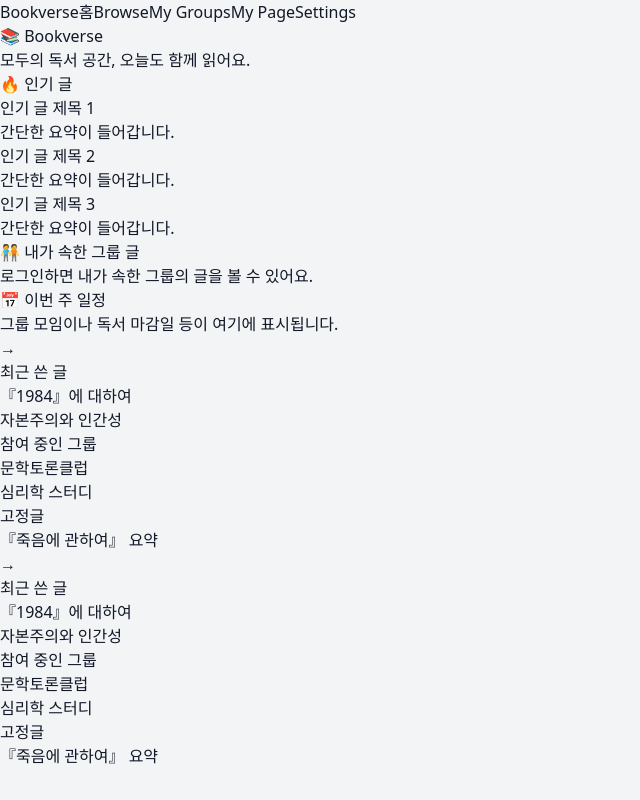
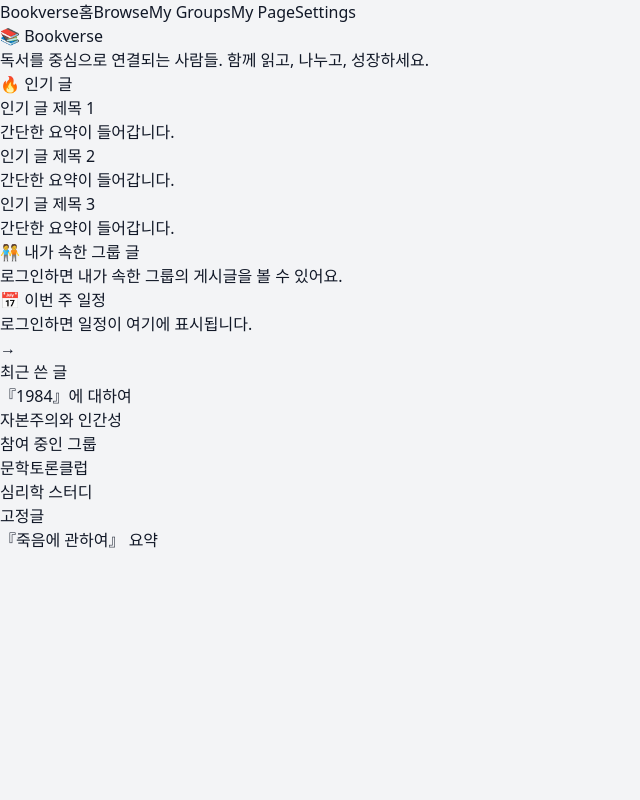
Before and after one commit to rloss/bookverse-newproject, a Next.js app in the folder frontend/: page / in a window 1280 px wide. Shown: the whole page, without its empty margins (0-640 px from the left). Built offline with nearby package versions, Linux system fonts and the light colour scheme.

Commit message:
page tsx

```diff
--- a/frontend/app/page.tsx
+++ b/frontend/app/page.tsx
@@ -1,7 +1,6 @@
 'use client'
 
 import { useEffect, useState } from 'react'
-import RightSidebar from '../components/layout/RightSidebar'
 
 export default function Home() {
   const [isLoggedIn, setIsLoggedIn] = useState(false)
@@ -12,50 +11,60 @@ export default function Home() {
   }, [])
 
   return (
-    <div className="flex w-full h-full bg-gray-50 text-gray-800">
-      <main className="flex-1 p-10 space-y-10 max-w-5xl mx-auto">
+    <div className="w-full max-w-5xl mx-auto space-y-12">
+      {/* 헤드라인 */}
       <section className="space-y-2">
-          <h1 className="text-4xl font-bold text-blue-700">📚 Bookverse</h1>
+        <h1 className="text-4xl font-extrabold text-blue-700">📚 Bookverse</h1>
         <p className="text-lg text-gray-600">
-            모두의 독서 공간, 오늘도 함께 읽어요.
+          독서를 중심으로 연결되는 사람들. 함께 읽고, 나누고, 성장하세요.
         </p>
       </section>
 
+      {/* 인기 글 */}
       <section>
         <h2 className="text-2xl font-semibold mb-4 text-gray-800">🔥 인기 글</h2>
         <div className="grid grid-cols-1 md:grid-cols-2 gap-4">
           {[1, 2, 3].map((item) => (
             <div
               key={item}
-                className="p-4 bg-white rounded shadow hover:shadow-md transition"
+              className="p-4 bg-white rounded-lg shadow hover:shadow-md transition"
             >
-                <h3 className="text-lg font-semibold">인기 글 제목 {item}</h3>
+              <h3 className="text-lg font-bold">인기 글 제목 {item}</h3>
               <p className="text-sm text-gray-500 mt-1">간단한 요약이 들어갑니다.</p>
             </div>
           ))}
         </div>
       </section>
 
+      {/* 내가 속한 그룹 글 */}
       <section>
         <h2 className="text-2xl font-semibold mb-4 text-gray-800">🧑‍🤝‍🧑 내가 속한 그룹 글</h2>
-          <div className="bg-white rounded shadow p-4">
+        <div className="bg-white rounded-lg shadow p-4">
           {isLoggedIn ? (
-              <p className="text-gray-600">그룹별 최근 게시글이 표시됩니다.</p>
+            <ul className="list-disc pl-5 space-y-2 text-gray-700">
+              <li>『사피엔스』에 대한 토론 정리</li>
+              <li>『호모 데우스』 발제 요약</li>
+            </ul>
           ) : (
-              <p className="text-gray-400 italic">로그인하면 내가 속한 그룹의 글을 볼 수 있어요.</p>
+            <p className="text-gray-400 italic">로그인하면 내가 속한 그룹의 게시글을 볼 수 있어요.</p>
           )}
         </div>
       </section>
 
+      {/* 이번 주 일정 */}
       <section>
         <h2 className="text-2xl font-semibold mb-4 text-gray-800">📅 이번 주 일정</h2>
-          <div className="bg-white rounded shadow p-4">
-            <p className="text-gray-600">그룹 모임이나 독서 마감일 등이 여기에 표시됩니다.</p>
+        <div className="bg-white rounded-lg shadow p-4">
+          {isLoggedIn ? (
+            <ul className="list-disc pl-5 space-y-2 text-gray-700">
+              <li>5/11 (토) - 철학 모임: 『죽음이란 무엇인가』</li>
+              <li>5/14 (화) - 소설 클럽: 『무진기행』 발표</li>
+            </ul>
+          ) : (
+            <p className="text-gray-400 italic">로그인하면 일정이 여기에 표시됩니다.</p>
+          )}
         </div>
       </section>
-      </main>
-
-      <RightSidebar />
     </div>
   )
 }
```
Lines whose indentation alone changed are shown as unchanged.
